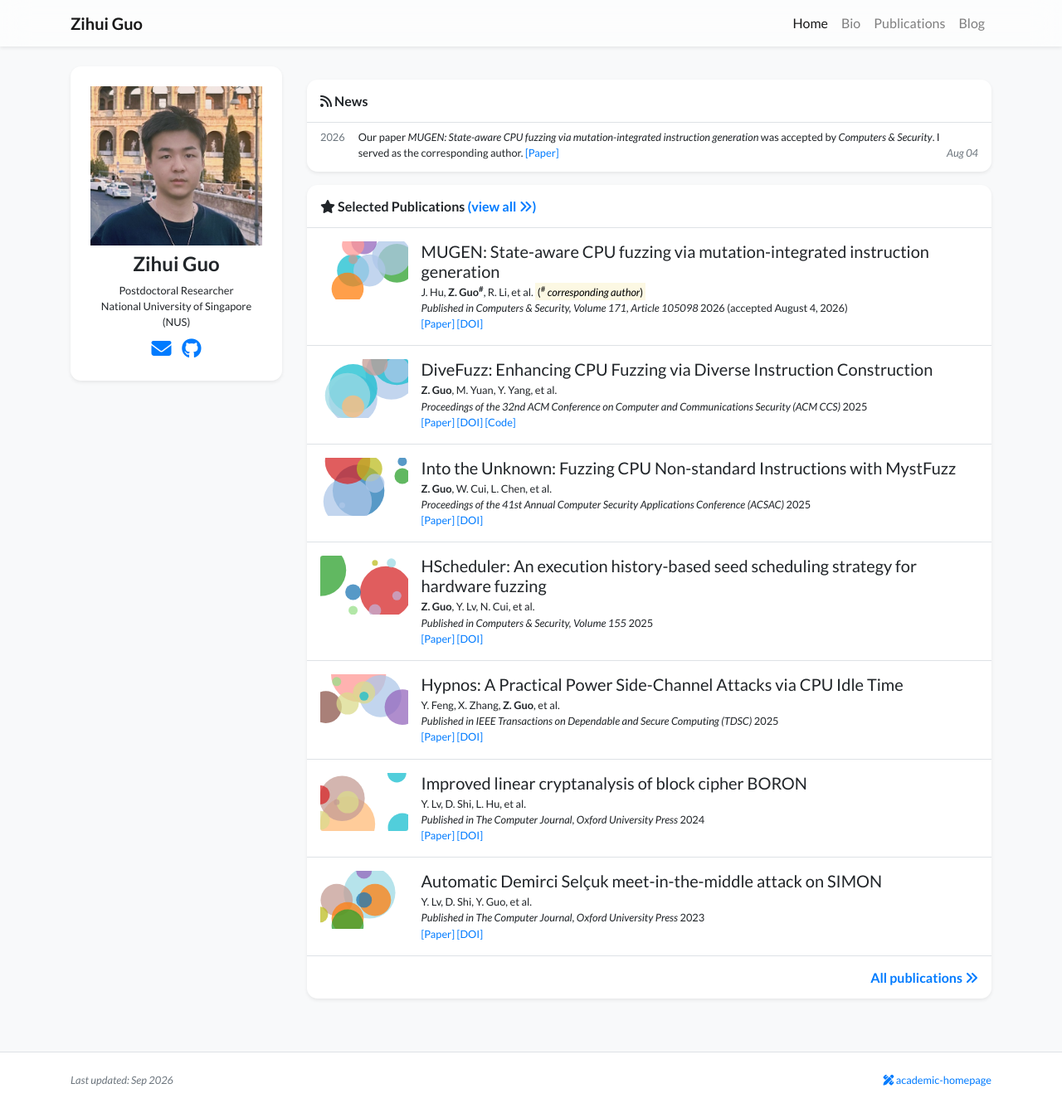
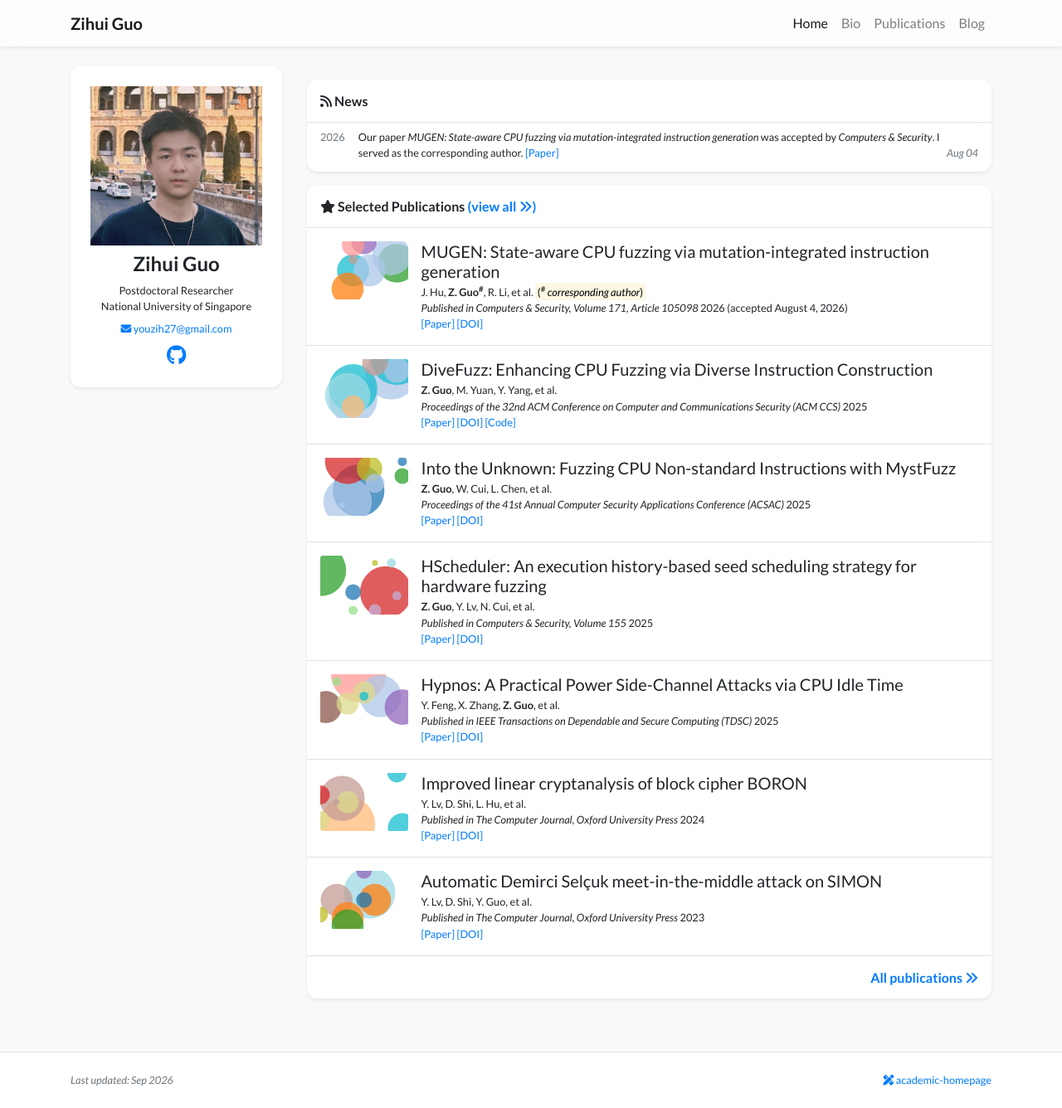
Before and after one commit to youzi27/youzi27.github.io, a Jekyll site: the page built from index.html, in a window 1280 px wide and 1336 px high. Shown: the whole window at 83% size. Built offline with Jekyll 4.4.1, drawn with Linux system fonts in a browser that asks for light colours; nearby versions of some CDN libraries; a style sheet for code colours, icons or effects is not loaded.

Commit message:
Show full email on homepage profile

```diff
--- a/_includes/widgets/profile_card_mini.html
+++ b/_includes/widgets/profile_card_mini.html
@@ -29,19 +29,23 @@
                 <div class="row small">
                     <div class="col text-center">
                         {% for position in site.data.profile.positions %}
-                        {{ position.name }}<br/>
+                        {{ position.name | replace: " (NUS)", "" }}<br/>
                         {% endfor %}
                     </div>
                 </div>
 
                 <div class="row pt-2">
-                    <div class="col text-center h4">
+                    <div class="col text-center small">
                         {% if site.data.profile.email %}
-                        <a class="px-1 no-break" href="mailto:{{ site.data.profile.email | encode_email }}" title="Email" aria-label="Email">
-                            <i class="fas fa-envelope"></i>
+                        <a class="px-1 no-break" href="mailto:{{ site.data.profile.email | encode_email }}" title="Email">
+                            <i class="fas fa-envelope"></i> {{ site.data.profile.email }}
                         </a>
                         {% endif %}
+                    </div>
+                </div>
 
+                <div class="row pt-2">
+                    <div class="col text-center h4">
                         {% if site.data.profile.gscholar %}
                         {%- if site.data.profile.gscholar contains 'scholar.google' -%}
                         {%- assign gscholar_url = site.data.profile.gscholar -%}
```
